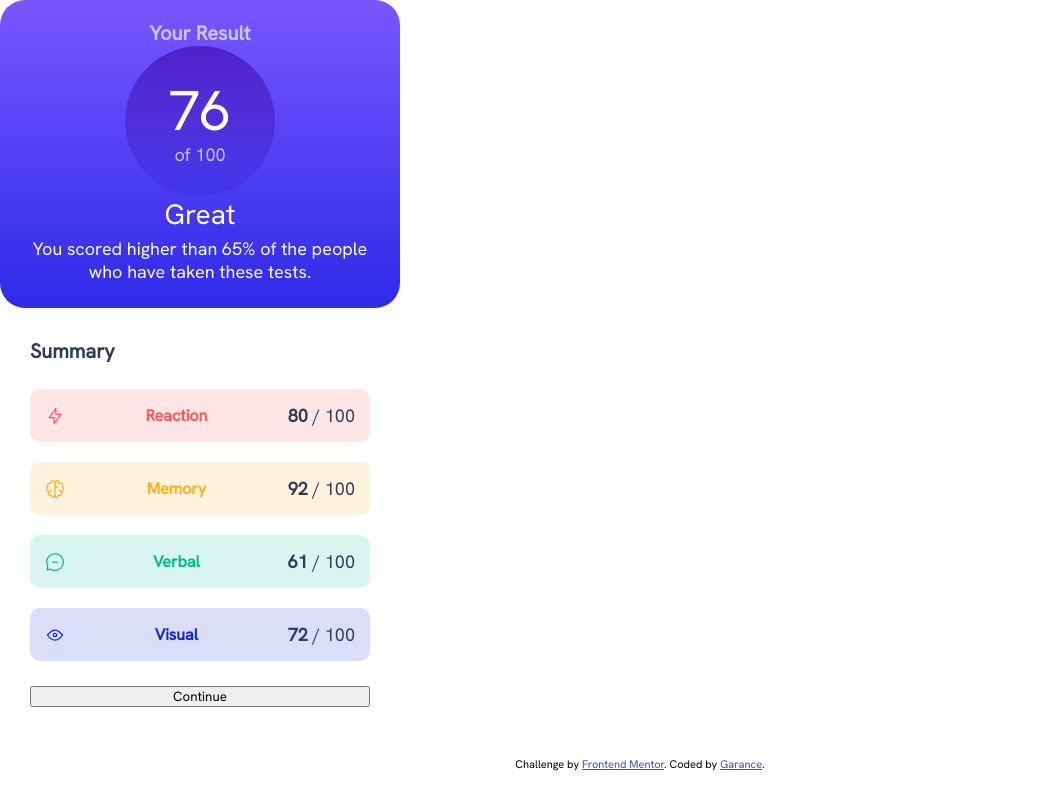
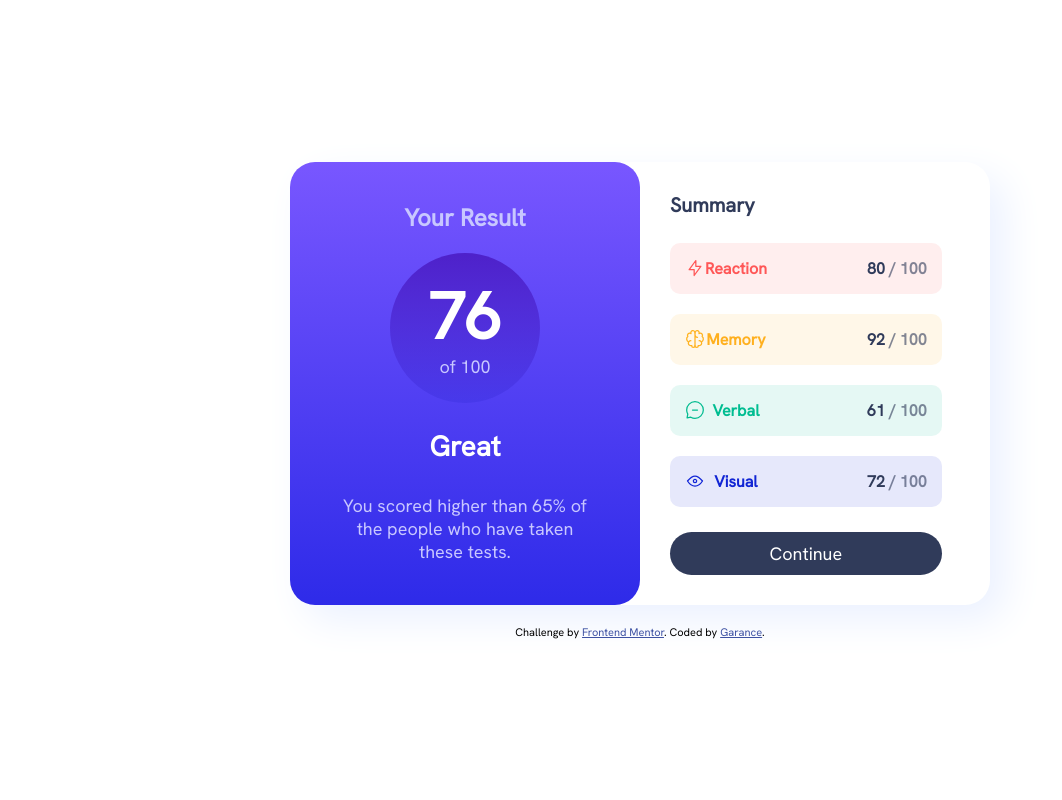
Before and after one commit to DGarance/results-summary-component-challenge, a plain HTML site: page index.html in a window 1280 px wide. Shown: the whole page, without its empty margins (0-1062 px from the left). Drawn offline with Linux system fonts and the light colour scheme.

Commit message:
challenge terminé

```diff
--- a/css/style.css
+++ b/css/style.css
@@ -8,10 +8,10 @@
   --text-cobalt-blue: hsla(234, 85%, 45%);
 
   /*Secondary*/
-  --light-red: hsla(0, 100%, 67%, 0.15);
-  --orangey-yellow: hsla(39, 100%, 56%, 0.15);
-  --green-teal: hsla(166, 100%, 37%, 0.15);
-  --cobalt-blue: hsla(234, 85%, 45%, 0.15);
+  --light-red: hsla(0, 100%, 67%, 0.1);
+  --orangey-yellow: hsla(39, 100%, 56%, 0.1);
+  --green-teal: hsla(166, 100%, 37%, 0.1);
+  --cobalt-blue: hsla(234, 85%, 45%, 0.1);
 
   /*Gradients*/
   --slate-blue: hsl(252, 100%, 67%);
@@ -37,6 +37,9 @@
 }
 
 body {
+  display: flex;
+  flex-direction: column;
+  align-items: center;
   justify-content: center;
   min-height: 100vh;
 }
@@ -46,6 +49,7 @@ body {
   flex-direction: column;
   width: 100%;
   max-width: 400px;
+  box-shadow: 15px 15px 40px 0 var(--pale-blue);
 }
 
 .result-container {
@@ -61,6 +65,7 @@ body {
 
 .result-title {
   font-size: 20px;
+  padding: 20px;
   font-weight: bold;
   color: var(--lavender);
 }
@@ -90,12 +95,14 @@ body {
 .result-paragraph-title {
   font-size: 28px;
   margin-bottom: 5px;
+  font-weight: 500;
 }
 
 .result-paragraph-text {
   font-size: 18px;
   font-weight: 400;
   margin-bottom: 5px;
+  color: var(--lavender);
 }
 
 .summary {
@@ -140,6 +147,7 @@ body {
 
 .summary-category {
   font-weight: bold;
+  margin-right: 100px;
 }
 .summary-category--reaction {
   color: var(--text-red);
@@ -156,8 +164,58 @@ body {
 
 .summary-score {
   color: var(--dark-gray-blue);
+  font-size: 16px;
+  font-weight: bold;
+}
+
+.summary-score-total {
+  opacity: 0.6;
+  font-weight: bold;
+}
+.summary-btn {
+  width: 100%;
+  padding: 10px;
+  border-radius: 35px;
+  border: none;
+  color: var(--white);
+  background-color: var(--dark-gray-blue);
   font-size: 18px;
-  font-weight: bold;
+  transition: 0.5s;
+}
+.summary-btn:hover {
+  background-color: var(--royal-blue);
+  cursor: pointer;
+  transition: 0.5s;
+}
+
+@media screen and (min-width: 768px) {
+  .summary-main-container {
+    display: flex;
+    flex-direction: row;
+    width: 100%;
+    max-width: 700px;
+    border-radius: 25px;
+  }
+  .result-container {
+    width: 50%;
+  }
+  .result-title {
+    font-size: 24px;
+  }
+
+  .result-paragraph-title,
+  .result-paragraph-text {
+    padding: 25px 25px 0 25px;
+  }
+
+  .result-paragraph-title {
+    font-weight: 600;
+  }
+
+  .circle-score {
+    font-size: 65px;
+    font-weight: 900;
+  }
 }
 
 /* Styles for attribution */
```
Also changed, not shown: screenshots/desktop-screenshot.png (added), screenshots/mobile-screenshot.png (added), 2 other files.
